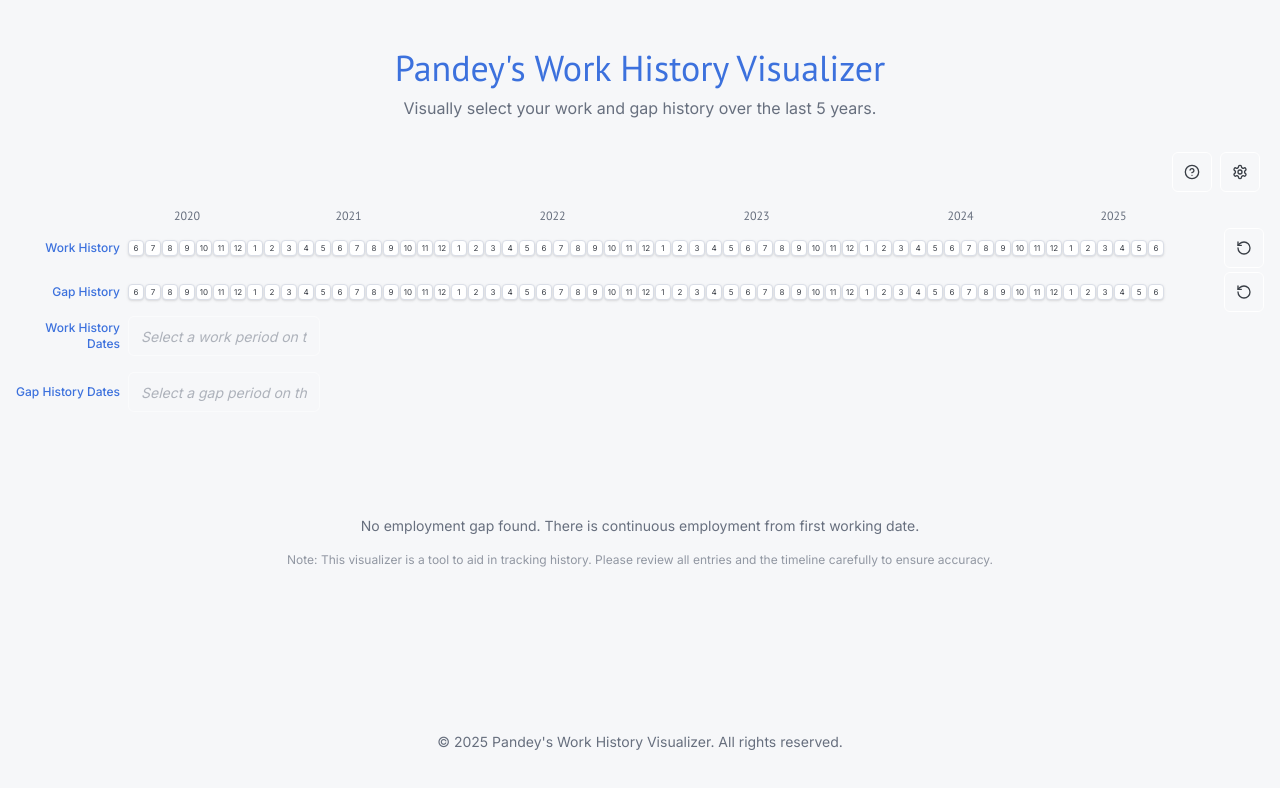
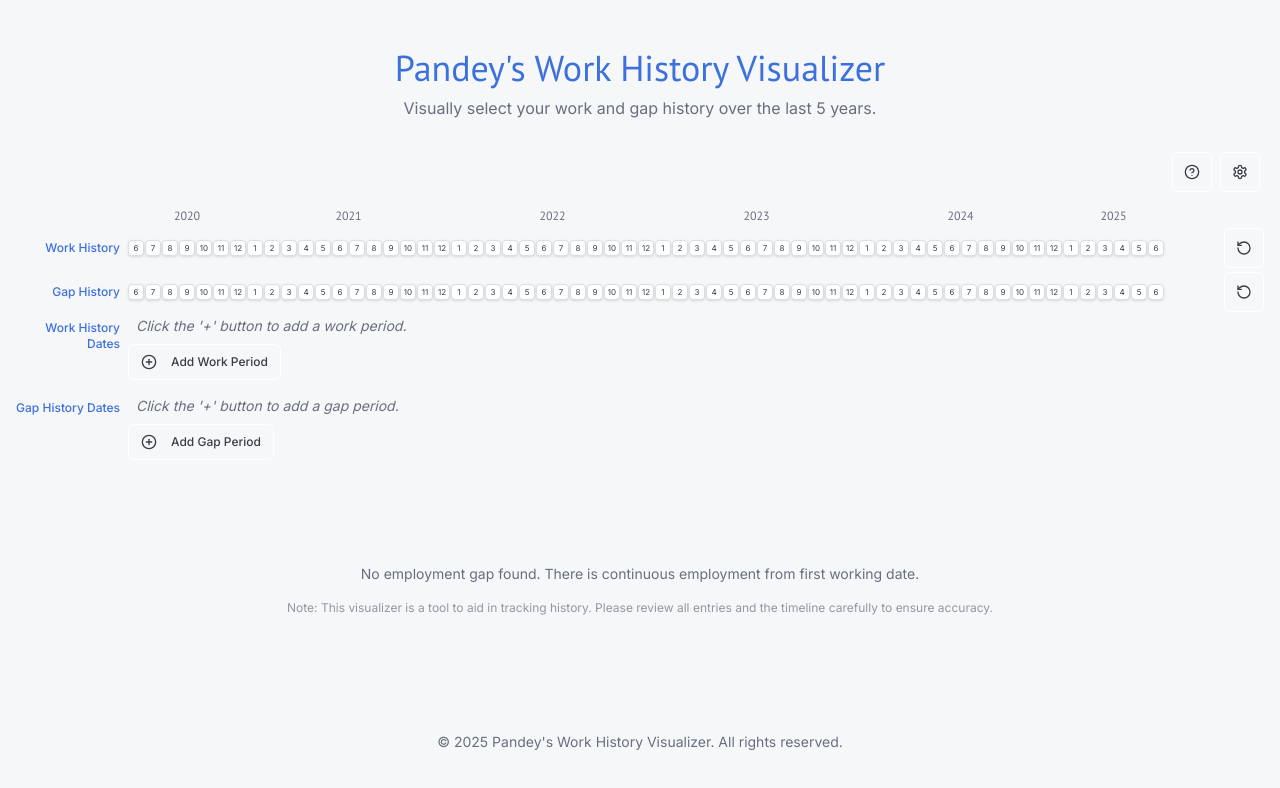
Before and after one commit to ShubhamPandeyy/CAQH-work-history-verify, a Next.js app: page / in a window 1280 px wide. Shown: the top 788 px of the page. Built offline with nearby package versions, Linux system fonts and the light colour scheme.

Commit message:
I can see that in the input textboxes Work History Dates and Gap History

```diff
--- a/src/components/chrono-select/ChronoSelectClient.tsx
+++ b/src/components/chrono-select/ChronoSelectClient.tsx
@@ -7,8 +7,9 @@ import TimelineRow from './TimelineRow';
 import { Button } from '@/components/ui/button';
 import { Input } from '@/components/ui/input';
 import { Label } from '@/components/ui/label';
-import { RotateCcw, Settings, HelpCircle } from 'lucide-react';
+import { RotateCcw, Settings, HelpCircle, PlusCircle, Info } from 'lucide-react';
 import { getSelectedRanges, parseDateRangeString, getMonthIdsInRange, getMonthsDurationInDateRange } from '@/lib/chrono-utils';
+import { cn } from "@/lib/utils";
 import {
   Sheet,
   SheetContent,
@@ -17,6 +18,12 @@ import {
   SheetTitle,
   SheetTrigger,
 } from "@/components/ui/sheet";
+import {
+  Tooltip,
+  TooltipContent,
+  TooltipProvider,
+  TooltipTrigger,
+} from "@/components/ui/tooltip";
 
 const TOTAL_MONTHS = 61; // 5 years + 1 current month
 const ROW_LABEL_WIDTH_PX = 112;
@@ -35,11 +42,16 @@ const ChronoSelectClient: React.FC = () => {
   const [workDateRanges, setWorkDateRanges] = useState<DateRange[]>([]);
   const [workRangeInputValues, setWorkRangeInputValues] = useState<Record<string, string>>({});
   const [workInternalGapMonths, setWorkInternalGapMonths] = useState<Set<string>>(new Set());
+  const [pendingWorkInputs, setPendingWorkInputs] = useState<string[]>([]);
+
 
   const [gapSelectedMonths, setGapSelectedMonths] = useState<Set<string>>(new Set());
   const [gapFirstClick, setGapFirstClick] = useState<string | null>(null);
   const [gapDateRanges, setGapDateRanges] = useState<DateRange[]>([]);
   const [gapRangeInputValues, setGapRangeInputValues] = useState<Record<string, string>>({});
+  const [pendingGapInputs, setPendingGapInputs] = useState<string[]>([]);
+
+  const [inputValidationStatus, setInputValidationStatus] = useState<Record<string, 'valid' | 'invalid' | 'neutral'>>({});
 
   const [tileWidthPx, setTileWidthPx] = useState(MIN_TILE_WIDTH_PX);
   const timelineContentAreaRef = useRef<HTMLDivElement>(null);
@@ -50,7 +62,7 @@ const ChronoSelectClient: React.FC = () => {
     const storedThreshold = localStorage.getItem(SIGNIFICANT_GAP_THRESHOLD_STORAGE_KEY);
     if (storedThreshold) {
       const numThreshold = parseInt(storedThreshold, 10);
-      if (!isNaN(numThreshold) && numThreshold > 0 && numThreshold <=60) {
+      if (!isNaN(numThreshold) && numThreshold > 0 && numThreshold <= 60) {
         setSignificantGapThresholdMonths(numThreshold);
       }
     }
@@ -160,13 +172,22 @@ const ChronoSelectClient: React.FC = () => {
     if (type === 'work') {
       setWorkSelectedMonths(new Set());
       setWorkFirstClick(null);
-      setWorkDateRanges([]);
       setWorkRangeInputValues({});
+      setPendingWorkInputs([]);
+      // Clear validation statuses for work inputs
+      const newValidationStatus = { ...inputValidationStatus };
+      workDateRanges.forEach(r => delete newValidationStatus[r.id]);
+      pendingWorkInputs.forEach(id => delete newValidationStatus[id]);
+      setInputValidationStatus(newValidationStatus);
     } else {
       setGapSelectedMonths(new Set());
       setGapFirstClick(null);
-      setGapDateRanges([]);
       setGapRangeInputValues({});
+      setPendingGapInputs([]);
+      const newValidationStatus = { ...inputValidationStatus };
+      gapDateRanges.forEach(r => delete newValidationStatus[r.id]);
+      pendingGapInputs.forEach(id => delete newValidationStatus[id]);
+      setInputValidationStatus(newValidationStatus);
     }
   };
 
@@ -178,9 +199,13 @@ const ChronoSelectClient: React.FC = () => {
       newRanges.forEach(r => {
         newInputs[r.id] = prev[r.id] !== undefined ? prev[r.id] : r.text;
       });
+      // Preserve values for pending inputs
+      pendingWorkInputs.forEach(pid => {
+        if (prev[pid] !== undefined) newInputs[pid] = prev[pid];
+      });
       return newInputs;
     });
-  }, [workSelectedMonths, timelineMonths]);
+  }, [workSelectedMonths, timelineMonths, pendingWorkInputs]);
 
   useEffect(() => {
     const newRanges = getSelectedRanges(gapSelectedMonths, timelineMonths);
@@ -190,40 +215,100 @@ const ChronoSelectClient: React.FC = () => {
       newRanges.forEach(r => {
         newInputs[r.id] = prev[r.id] !== undefined ? prev[r.id] : r.text;
       });
+      pendingGapInputs.forEach(pid => {
+        if (prev[pid] !== undefined) newInputs[pid] = prev[pid];
+      });
       return newInputs;
     });
-  }, [gapSelectedMonths, timelineMonths]);
+  }, [gapSelectedMonths, timelineMonths, pendingGapInputs]);
+
 
   const handleRangeInputChange = (rangeId: string, newValue: string, type: RowType) => {
     const setInputValues = type === 'work' ? setWorkRangeInputValues : setGapRangeInputValues;
     setInputValues(prev => ({ ...prev, [rangeId]: newValue }));
+    setInputValidationStatus(prev => ({...prev, [rangeId]: 'neutral'}));
   };
 
   const handleRangeInputBlur = (rangeId: string, currentValue: string, type: RowType) => {
+    const isPending = (type === 'work' ? pendingWorkInputs : pendingGapInputs).includes(rangeId);
     const parsed = parseDateRangeString(currentValue, timelineMonths);
     const setSelectedMonths = type === 'work' ? setWorkSelectedMonths : setGapSelectedMonths;
     const dateRanges = type === 'work' ? workDateRanges : gapDateRanges;
+    const setPendingInputs = type === 'work' ? setPendingWorkInputs : setPendingGapInputs;
+    const setRangeInputValues = type === 'work' ? setWorkRangeInputValues : setGapRangeInputValues;
+
     const originalRange = dateRanges.find(r => r.id === rangeId);
 
-    if (parsed && originalRange) {
+    if (currentValue.trim() === '') {
+      setInputValidationStatus(prev => ({ ...prev, [rangeId]: 'neutral' }));
+      if (isPending) {
+        setPendingInputs(prev => prev.filter(id => id !== rangeId));
+        setRangeInputValues(prev => {
+          const newState = {...prev};
+          delete newState[rangeId];
+          return newState;
+        });
+        setInputValidationStatus(prev => {
+            const newState = {...prev};
+            delete newState[rangeId];
+            return newState;
+        });
+      } else if (originalRange) {
+        // Existing range cleared
+        setSelectedMonths(prevSelected => {
+          const newSelected = new Set(prevSelected);
+          const oldMonthsToRemove = getMonthIdsInRange(originalRange.start.id, originalRange.end.id, timelineMonths);
+          oldMonthsToRemove.forEach(id => newSelected.delete(id));
+          return newSelected;
+        });
+      }
+      return;
+    }
+
+    if (parsed && parsed.startMonthId && parsed.endMonthId) {
+      setInputValidationStatus(prev => ({ ...prev, [rangeId]: 'valid' }));
       setSelectedMonths(prevSelected => {
         const newSelected = new Set(prevSelected);
-        const oldMonthsToRemove = getMonthIdsInRange(originalRange.start.id, originalRange.end.id, timelineMonths);
-        oldMonthsToRemove.forEach(id => newSelected.delete(id));
-
-        if (parsed.startMonthId && parsed.endMonthId) {
-           const newMonthsToAdd = getMonthIdsInRange(parsed.startMonthId, parsed.endMonthId, timelineMonths);
-           newMonthsToAdd.forEach(id => newSelected.add(id));
+        // If it's an existing range being modified, remove its old selection first
+        if (!isPending && originalRange) {
+          const oldMonthsToRemove = getMonthIdsInRange(originalRange.start.id, originalRange.end.id, timelineMonths);
+          oldMonthsToRemove.forEach(id => newSelected.delete(id));
         }
+        const newMonthsToAdd = getMonthIdsInRange(parsed.startMonthId as string, parsed.endMonthId as string, timelineMonths);
+        newMonthsToAdd.forEach(id => newSelected.add(id));
         return newSelected;
       });
-    } else if (originalRange) {
-        handleRangeInputChange(rangeId, originalRange.text, type);
-    } else if (!parsed && !originalRange && currentValue.trim() === '') {
-    } else if (originalRange){
-        handleRangeInputChange(rangeId, originalRange.text, type);
+      if (isPending) {
+        setPendingInputs(prev => prev.filter(id => id !== rangeId));
+        // The value for this range will be updated by the useEffect on selectedMonths
+      }
+    } else {
+      setInputValidationStatus(prev => ({ ...prev, [rangeId]: 'invalid' }));
+      // Do not update selectedMonths if parse fails, keep the invalid text in input
+      if (!isPending && originalRange) {
+         // If an existing range is made invalid, deselect its months
+        setSelectedMonths(prevSelected => {
+            const newSelected = new Set(prevSelected);
+            const oldMonthsToRemove = getMonthIdsInRange(originalRange.start.id, originalRange.end.id, timelineMonths);
+            oldMonthsToRemove.forEach(id => newSelected.delete(id));
+            return newSelected;
+        });
+      }
     }
   };
+
+  const handleAddPendingInput = (type: RowType) => {
+    const tempId = `temp-${type}-${Date.now()}`;
+    if (type === 'work') {
+      setPendingWorkInputs(prev => [...prev, tempId]);
+      setWorkRangeInputValues(prev => ({...prev, [tempId]: ''}));
+    } else {
+      setPendingGapInputs(prev => [...prev, tempId]);
+      setGapRangeInputValues(prev => ({...prev, [tempId]: ''}));
+    }
+    setInputValidationStatus(prev => ({...prev, [tempId]: 'neutral'}));
+  };
+
 
   useEffect(() => {
     if (timelineMonths.length === 0 || significantGapThresholdMonths <= 0) {
@@ -241,20 +326,21 @@ const ChronoSelectClient: React.FC = () => {
 
     let firstSelectedWorkMonthIndex = -1;
     if (workSelectedMonths.size > 0) {
-        for (let i = 0; i < timelineMonths.length; i++) {
-            if (workSelectedMonths.has(timelineMonths[i].id)) {
-                firstSelectedWorkMonthIndex = i;
-                break;
-            }
+        const sortedWorkMonths = timelineMonths
+            .filter(m => workSelectedMonths.has(m.id))
+            .sort((a,b) => timelineMonths.findIndex(tm => tm.id === a.id) - timelineMonths.findIndex(tm => tm.id === b.id));
+        if (sortedWorkMonths.length > 0) {
+            firstSelectedWorkMonthIndex = timelineMonths.findIndex(m => m.id === sortedWorkMonths[0].id);
         }
     }
 
     for (const gapRange of gapDateRanges) {
         const gapDuration = getMonthsDurationInDateRange(gapRange, timelineMonths);
         if (gapDuration >= significantGapThresholdMonths) {
-            if (firstSelectedWorkMonthIndex === -1 || timelineMonths.findIndex(m => m.id === gapRange.end.id) >= firstSelectedWorkMonthIndex) {
-                hasExplicitLongExplainedGapRelevantToWork = true;
-                break;
+            const gapEndIndex = timelineMonths.findIndex(m => m.id === gapRange.end.id);
+            if (firstSelectedWorkMonthIndex === -1 || gapEndIndex >= firstSelectedWorkMonthIndex) {
+                 hasExplicitLongExplainedGapRelevantToWork = true;
+                 break;
             }
         }
     }
@@ -355,6 +441,8 @@ const ChronoSelectClient: React.FC = () => {
     <ul class="list-disc list-inside text-sm space-y-1 pl-2 text-muted-foreground">
         <li>Selections on the timeline automatically create date range inputs (e.g., "MM/YYYY - MM/YYYY") below.</li>
         <li>You can also manually type or edit these date inputs. Changes here will reflect back on the timeline.</li>
+        <li>Use the "+" button to add a new date range input.</li>
+        <li>Inputs show a green border for valid dates, red for invalid.</li>
     </ul>
 
     <h4 class="text-md font-semibold mt-4 mb-1 text-foreground">4. Resetting:</h4>
@@ -370,7 +458,7 @@ const ChronoSelectClient: React.FC = () => {
         <li><strong>Status Messages:</strong> A message at the bottom provides an overall status.</li>
     </ul>
 
-    <h4 class="text-md font-semibold mt-4 mb-1 text-foreground">6. Settings (Cog Icon <svg xmlns="http://www.w3.org/2000/svg" width="14" height="14" viewBox="0 0 24 24" fill="none" stroke="currentColor" stroke-width="2" stroke-linecap="round" stroke-linejoin="round" class="lucide lucide-settings inline align-baseline"><path d="M12.22 2h-.44a2 2 0 0 0-2 2v.18a2 2 0 0 1-1 1.73l-.43.25a2 2 0 0 1-2 0l-.15-.08a2 2 0 0 0-2.73.73l-.22.38a2 2 0 0 0 .73 2.73l.15.1a2 2 0 0 1 1 1.72v.51a2 2 0 0 1-1 1.74l-.15.09a2 2 0 0 0-.73 2.73l.22.38a2 2 0 0 0 2.73.73l.15-.08a2 2 0 0 1 2 0l.43.25a2 2 0 0 1 1 1.73V20a2 2 0 0 0 2 2h.44a2 2 0 0 0 2-2v-.18a2 2 0 0 1 1-1.73l.43-.25a2 2 0 0 1 2 0l.15.08a2 2 0 0 0 2.73-.73l.22-.38a2 2 0 0 0-.73-2.73l-.15-.1a2 2 0 0 1-1-1.72v-.51a2 2 0 0 1 1-1.74l.15-.09a2 2 0 0 0 .73-2.73l-.22-.38a2 2 0 0 0-2.73-.73l-.15.08a2 2 0 0 1-2 0l-.43-.25a2 2 0 0 1-1-1.73V4a2 2 0 0 0-2-2z"/><circle cx="12" cy="12" r="3"/></svg>):</h4>
+    <h4 class="text-md font-semibold mt-4 mb-1 text-foreground">6. Settings (Cog Icon <svg xmlns="http://www.w3.org/2000/svg" width="14" height="14" viewBox="0 0 24 24" fill="none" stroke="currentColor" stroke-width="2" stroke-linecap="round" stroke-linejoin="round" class="lucide lucide-settings inline align-baseline"><path d="M12.22 2h-.44a2 2 0 0 0-2 2v.18a2 2 0 0 1-1 1.73l-.43.25a2 2 0 0 1-2 0l-.15-.08a2 2 0 0 0-2.73.73l-.22.38a2 2 0 0 0 .73 2.73l.15.1a2 2 0 0 1 1 1.72v.51a2 2 0 0 1-1 1.74l-.15.09a2 2 0 0 0-.73 2.73l.22.38a2 2 0 0 0 2.73.73l.15-.08a2 2 0 0 1 2 0l.43.25a2 2 0 0 1 1 1.73V20a2 2 0 0 0 2 2h.44a2 2 0 0 0 2-2v-.18a2 2 0 0 1 1-1.73l.43-.25a2 2 0 0 1 2 0l.15.08a2 2 0 0 0 2.73-.73l-.22-.38a2 2 0 0 0-.73-2.73l-.15-.1a2 2 0 0 1-1-1.72v-.51a2 2 0 0 1 1-1.74l.15-.09a2 2 0 0 0 .73-2.73l-.22-.38a2 2 0 0 0-2.73-.73l-.15.08a2 2 0 0 1-2 0l-.43-.25a2 2 0 0 1-1-1.73V4a2 2 0 0 0-2-2z"/><circle cx="12" cy="12" r="3"/></svg>):</h4>
     <ul class="list-disc list-inside text-sm space-y-1 pl-2 text-muted-foreground">
         <li>Adjust the "Minimum Significant Gap (Months)" to define what constitutes a significant gap. This setting is saved for your next visit.</li>
     </ul>
@@ -379,6 +467,103 @@ const ChronoSelectClient: React.FC = () => {
         <strong>Important Note:</strong> This visualizer is an aid. Always review your entries and the timeline carefully to ensure accuracy.
     </p>
   `;
+
+  const renderDateInputs = (type: RowType) => {
+    const ranges = type === 'work' ? workDateRanges : gapDateRanges;
+    const inputValues = type === 'work' ? workRangeInputValues : gapRangeInputValues;
+    const pendingInputs = type === 'work' ? pendingWorkInputs : pendingGapInputs;
+
+    const allInputElements: JSX.Element[] = [];
+
+    ranges.forEach((range) => {
+        const id = range.id;
+        const value = inputValues[id] || range.text || ''; // Fallback to range.text if inputValues[id] is not yet set
+        const status = inputValidationStatus[id] || 'neutral';
+        let inputClassName = "text-sm w-48";
+        if (status === 'valid') {
+            inputClassName = cn(inputClassName, "border-green-500 ring-1 ring-green-500 focus-visible:ring-green-500");
+        } else if (status === 'invalid') {
+            inputClassName = cn(inputClassName, "border-red-500 ring-1 ring-red-500 focus-visible:ring-red-500");
+        }
+        allInputElements.push(
+            <div key={id} className="flex items-center gap-2">
+                <Input
+                  type="text"
+                  value={value}
+                  onChange={(e) => handleRangeInputChange(id, e.target.value, type)}
+                  onBlur={(e) => handleRangeInputBlur(id, e.target.value, type)}
+                  placeholder="MM/YYYY - MM/YYYY"
+                  className={inputClassName}
+                  aria-label={`${type} date range input ${ranges.indexOf(range) + 1}`}
+                />
+                <TooltipProvider delayDuration={100}>
+                    <Tooltip>
+                        <TooltipTrigger asChild>
+                            <Button variant="ghost" size="icon" className="h-8 w-8 p-0" aria-label="Date format help">
+                                <Info size={16} className="text-muted-foreground" />
+                            </Button>
+                        </TooltipTrigger>
+                        <TooltipContent className="bg-background text-foreground border shadow-lg p-2 rounded-md max-w-xs">
+                            <p className="text-xs font-medium">Format examples:</p>
+                            <ul className="list-disc list-inside text-xs pl-2">
+                                <li>Single month: <code className="bg-muted px-1 rounded">MM/YYYY</code> (e.g., <code className="bg-muted px-1 rounded">03/2023</code>)</li>
+                                <li>Date range: <code className="bg-muted px-1 rounded">MM/YYYY - MM/YYYY</code> (e.g., <code className="bg-muted px-1 rounded">01/2023 - 05/2023</code>)</li>
+                            </ul>
+                             <p className="text-xs mt-1">Dates must be within the displayed timeline.</p>
+                        </TooltipContent>
+                    </Tooltip>
+                </TooltipProvider>
+            </div>
+        );
+    });
+
+    pendingInputs.forEach((id, index) => {
+        const value = inputValues[id] || '';
+        const status = inputValidationStatus[id] || 'neutral';
+        let inputClassName = "text-sm w-48";
+        if (status === 'valid') {
+            inputClassName = cn(inputClassName, "border-green-500 ring-1 ring-green-500 focus-visible:ring-green-500");
+        } else if (status === 'invalid') {
+            inputClassName = cn(inputClassName, "border-red-500 ring-1 ring-red-500 focus-visible:ring-red-500");
+        }
+         allInputElements.push(
+            <div key={id} className="flex items-center gap-2">
+                <Input
+                  type="text"
+                  value={value}
+                  onChange={(e) => handleRangeInputChange(id, e.target.value, type)}
+                  onBlur={(e) => handleRangeInputBlur(id, e.target.value, type)}
+                  placeholder="MM/YYYY - MM/YYYY"
+                  className={inputClassName}
+                  aria-label={`${type} new date range input ${index + 1}`}
+                />
+                <TooltipProvider delayDuration={100}>
+                    <Tooltip>
+                        <TooltipTrigger asChild>
+                             <Button variant="ghost" size="icon" className="h-8 w-8 p-0" aria-label="Date format help">
+                                <Info size={16} className="text-muted-foreground" />
+                            </Button>
+                        </TooltipTrigger>
+                         <TooltipContent className="bg-background text-foreground border shadow-lg p-2 rounded-md max-w-xs">
+                            <p className="text-xs font-medium">Format examples:</p>
+                            <ul className="list-disc list-inside text-xs pl-2">
+                                <li>Single month: <code className="bg-muted px-1 rounded">MM/YYYY</code> (e.g., <code className="bg-muted px-1 rounded">03/2023</code>)</li>
+                                <li>Date range: <code className="bg-muted px-1 rounded">MM/YYYY - MM/YYYY</code> (e.g., <code className="bg-muted px-1 rounded">01/2023 - 05/2023</code>)</li>
+                            </ul>
+                             <p className="text-xs mt-1">Dates must be within the displayed timeline.</p>
+                        </TooltipContent>
+                    </Tooltip>
+                </TooltipProvider>
+            </div>
+        );
+    });
+
+    if (allInputElements.length === 0) {
+        return <p className="text-sm text-muted-foreground italic ml-2">Click the '+' button to add a {(type === 'work' ? 'work' : 'gap')} period.</p>;
+    }
+
+    return allInputElements;
+  };
 
 
   return (
@@ -513,53 +698,27 @@ const ChronoSelectClient: React.FC = () => {
               paddingRight: `calc(var(--reset-button-width-px) + var(--reset-button-margin-px))`
           }}
       >
-        <div className="flex items-center">
-          <p style={{ width: `var(--row-label-width-px)` }} className="flex-shrink-0 pr-2 text-xs font-medium text-primary text-right">Work History Dates</p>
-          <div className="flex flex-grow flex-wrap gap-2">
-            {workDateRanges.length > 0 ? (
-              workDateRanges.map((range) => (
-                <Input
-                  key={range.id}
-                  type="text"
-                  value={workRangeInputValues[range.id] || ''}
-                  onChange={(e) => handleRangeInputChange(range.id, e.target.value, 'work')}
-                  onBlur={(e) => handleRangeInputBlur(range.id, e.target.value, 'work')}
-                  placeholder="MM/YYYY - MM/YYYY"
-                  className="text-sm w-48"
-                />
-              ))
-            ) : (
-              <Input
-                disabled
-                value="Select a work period on the timeline."
-                className="text-sm w-48 text-muted-foreground italic"
-              />
-            )}
+        <div className="flex items-start">
+          <p style={{ width: `var(--row-label-width-px)` }} className="flex-shrink-0 pr-2 pt-1 text-xs font-medium text-primary text-right">Work History Dates</p>
+          <div className="flex flex-grow flex-col gap-2">
+            <div className="flex flex-wrap gap-2 items-start">
+              {renderDateInputs('work')}
+            </div>
+            <Button variant="outline" size="sm" onClick={() => handleAddPendingInput('work')} className="w-fit text-xs">
+              <PlusCircle size={14} className="mr-1.5" /> Add Work Period
+            </Button>
           </div>
         </div>
 
-        <div className="flex items-center">
-          <p style={{ width: `var(--row-label-width-px)` }} className="flex-shrink-0 pr-2 text-xs font-medium text-primary text-right">Gap History Dates</p>
-          <div className="flex flex-grow flex-wrap gap-2">
-            {gapDateRanges.length > 0 ? (
-              gapDateRanges.map((range) => (
-                <Input
-                  key={range.id}
-                  type="text"
-                  value={gapRangeInputValues[range.id] || ''}
-                  onChange={(e) => handleRangeInputChange(range.id, e.target.value, 'gap')}
-                  onBlur={(e) => handleRangeInputBlur(range.id, e.target.value, 'gap')}
-                  placeholder="MM/YYYY - MM/YYYY"
-                  className="text-sm w-48"
-                />
-              ))
-            ) : (
-              <Input
-                disabled
-                value="Select a gap period on the timeline."
-                className="text-sm w-48 text-muted-foreground italic"
-              />
-            )}
+        <div className="flex items-start">
+          <p style={{ width: `var(--row-label-width-px)` }} className="flex-shrink-0 pr-2 pt-1 text-xs font-medium text-primary text-right">Gap History Dates</p>
+           <div className="flex flex-grow flex-col gap-2">
+            <div className="flex flex-wrap gap-2 items-start">
+              {renderDateInputs('gap')}
+            </div>
+            <Button variant="outline" size="sm" onClick={() => handleAddPendingInput('gap')} className="w-fit text-xs">
+              <PlusCircle size={14} className="mr-1.5" /> Add Gap Period
+            </Button>
           </div>
         </div>
       </div>
```
